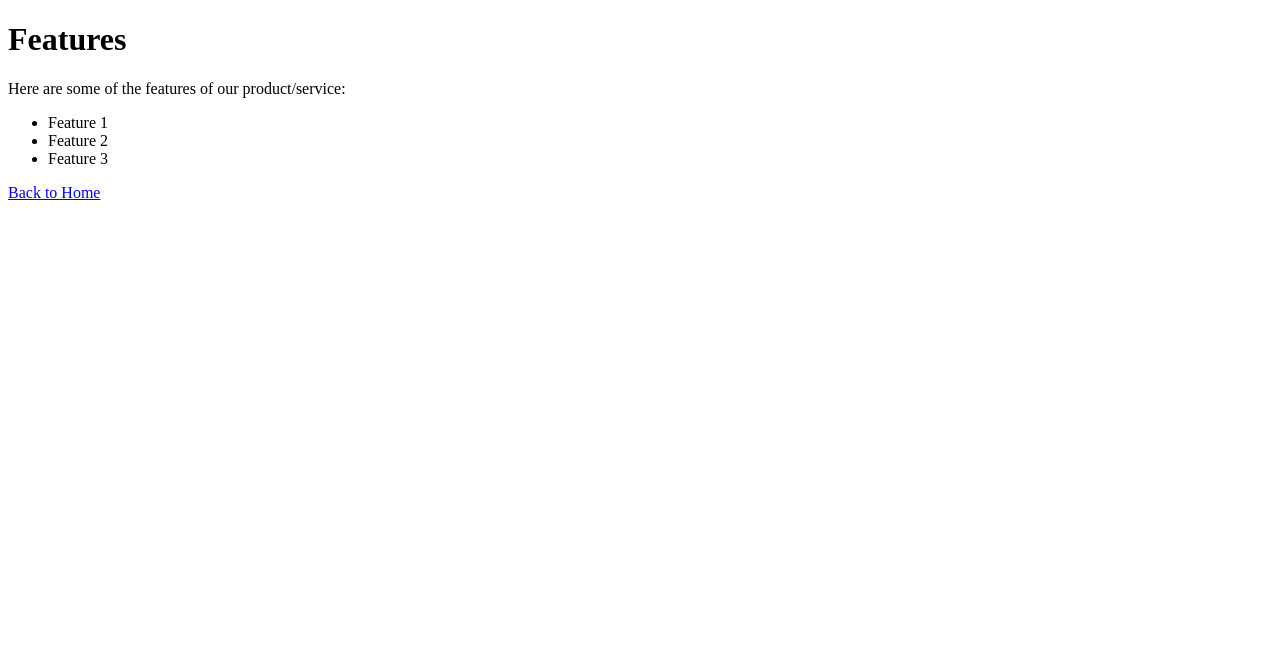
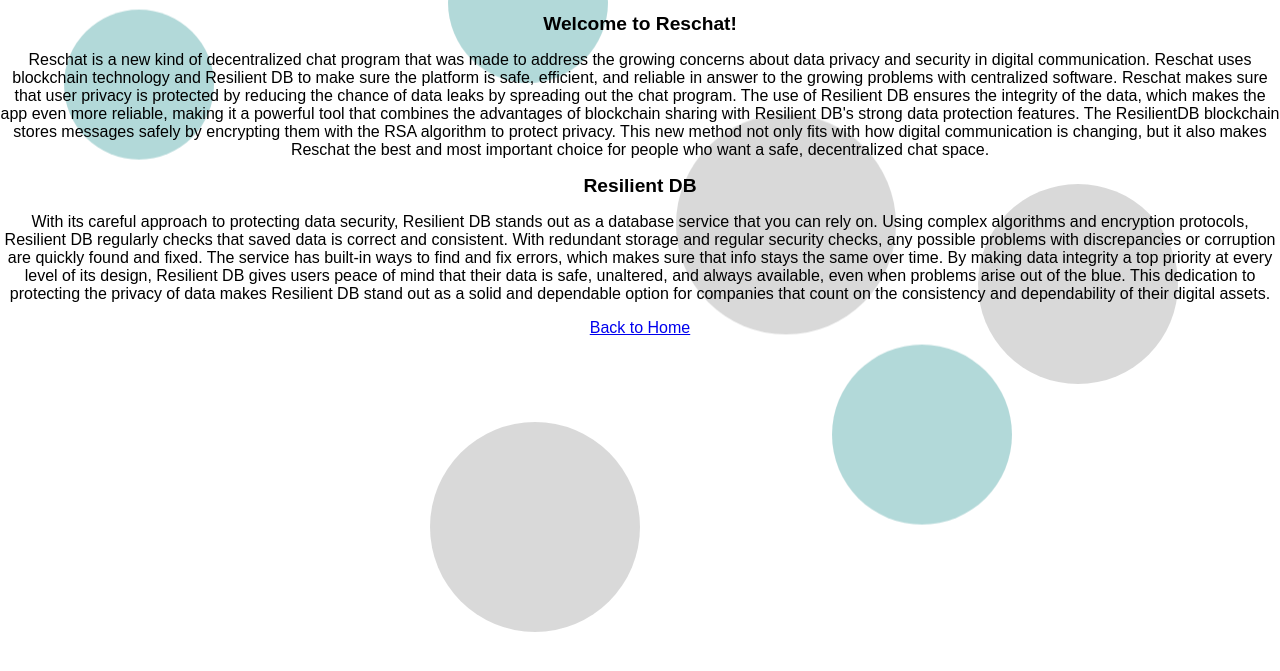
Before and after one commit to resilientdb/ResChat, a Django app: page /login/features.html/ in a window 1280 px wide. Shown: the top 671 px of the page. Run offline with Django 4.2, Linux system fonts and the light colour scheme.

Commit message:
Safoorahs Text plus CSS Styling

```diff
--- a/app0/templates/features.html
+++ b/app0/templates/features.html
@@ -5,19 +5,72 @@
     <meta http-equiv="X-UA-Compatible" content="IE=edge">
     <meta name="viewport" content="width=device-width, initial-scale=1.0">
     <title>Features</title>
-    <!-- Add any additional head content here (like CSS links) -->
+    <style>
+        body, html {
+            height: 100%;
+            margin: 0;
+            font-family: 'Arial', sans-serif;
+            overflow: hidden;
+            text-align: center;
+        }
+
+        h1 {
+            font-size: larger;
+        }
+
+        p {
+            font-size: medium;
+        }
+
+        .background {
+            position: fixed;
+            top: 0;
+            left: 0;
+            width: 100%;
+            height: 100%;
+            z-index: -1;
+            overflow: hidden;
+        }
+
+        .circle {
+            border-radius: 50%;
+            position: absolute;
+            animation: move 25s linear infinite;
+            opacity: 0.3; /* Reduced opacity */
+        }
+
+        @keyframes move {
+            0%, 100% { transform: translateY(0); }
+            50% { transform: translateY(-20vh); }
+        }
+
+        .circle1 { width: 150px; height: 150px; background-color: #008080; left: 5%; top: 10%; animation-duration: 30s; }
+        .circle2 { width: 200px; height: 200px; background-color: #808080; right: 8%; top: 35%; animation-duration: 22s; }
+        .circle3 { width: 180px; height: 180px; background-color: #008080; left: 65%; bottom: 25%; animation-duration: 28s; }
+        .circle4 { width: 220px; height: 220px; background-color: #808080; right: 30%; bottom: 45%; animation-duration: 20s; }
+        .circle5 { width: 160px; height: 160px; background-color: #008080; left: 35%; top: 5%; animation-duration: 18s; }
+        .circle6 { width: 210px; height: 210px; background-color: #808080; right: 50%; bottom: 10%; animation-duration: 24s; }
+    </style>
 </head>
 <body>
-    <h1>Features</h1>
+    <div class="background">
+        <div class="circle circle1"></div>
+        <div class="circle circle2"></div>
+        <div class="circle circle3"></div>
+        <div class="circle circle4"></div>
+        <div class="circle circle5"></div>
+        <div class="circle circle6"></div>
+    </div>
+
+    <h1>Welcome to Reschat!</h1>
     <p>
-        Here are some of the features of our product/service:
-        <ul>
-            <li>Feature 1</li>
-            <li>Feature 2</li>
-            <li>Feature 3</li>
-            <!-- Add more features as needed -->
-        </ul>
+        Reschat is a new kind of decentralized chat program that was made to address the growing concerns about data privacy and security in digital communication. Reschat uses blockchain technology and Resilient DB to make sure the platform is safe, efficient, and reliable in answer to the growing problems with centralized software. Reschat makes sure that user privacy is protected by reducing the chance of data leaks by spreading out the chat program. The use of Resilient DB ensures the integrity of the data, which makes the app even more reliable, making it a powerful tool that combines the advantages of blockchain sharing with Resilient DB's strong data protection features.  The ResilientDB blockchain stores messages safely by encrypting them with the RSA algorithm to protect privacy. This new method not only fits with how digital communication is changing, but it also makes Reschat the best and most important choice for people who want a safe, decentralized chat space.
+    </p>
+    <h1>Resilient DB</h1>
+    <p>
+        With its careful approach to protecting data security, Resilient DB stands out as a database service that you can rely on. Using complex algorithms and encryption protocols, Resilient DB regularly checks that saved data is correct and consistent. With redundant storage and regular security checks, any possible problems with discrepancies or corruption are quickly found and fixed. The service has built-in ways to find and fix errors, which makes sure that info stays the same over time. By making data integrity a top priority at every level of its design, Resilient DB gives users peace of mind that their data is safe, unaltered, and always available, even when problems arise out of the blue. This dedication to protecting the privacy of data makes Resilient DB stand out as a solid and dependable option for companies that count on the consistency and dependability of their digital assets.
     </p>
     <a href="{% url 'login' %}">Back to Home</a> <!-- Link back to the main page using Django's url template tag -->
+
 </body>
 </html>
```
